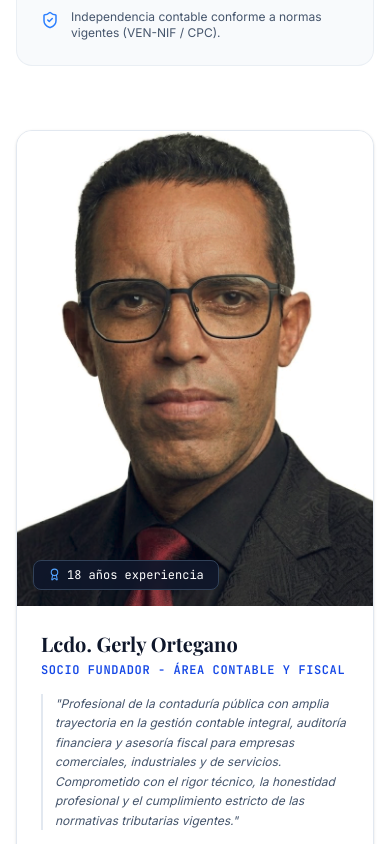
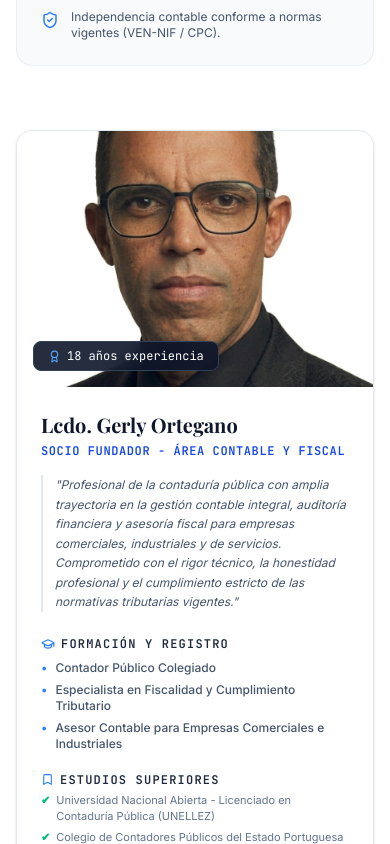
Before and after one commit to orteganoasociados/site, a React (Vite) app: page / in a window 390 px wide. Shown: the part 4740-5584 px from the top of the page. Built offline with nearby package versions, Linux system fonts and the light colour scheme; a web font is replaced by a local one.

Commit message:
UI: forzar simetría de tarjetas y dimensiones de fotos con altura mínima

```diff
--- a/src/components/About.tsx
+++ b/src/components/About.tsx
@@ -53,12 +53,12 @@ export default function About() {
               whileHover={{ y: -4 }}
               transition={{ duration: 0.3 }}
               key={member.id}
-              className="bg-white border border-slate-200 rounded-2xl overflow-hidden shadow-sm flex flex-col md:flex-row"
+              className="bg-white border border-slate-200 rounded-2xl overflow-hidden shadow-sm flex flex-col md:flex-row h-full md:min-h-[520px]"
               id={`partner-card-${member.id}`}
             >
 
               {/* Partner Portrait image */}
-              <div className="md:w-2/5 relative aspect-[3/4] shrink-0 overflow-hidden">
+              <div className="md:w-2/5 relative shrink-0 overflow-hidden h-64 md:h-full">
                 <img
                   src={member.imageUrl}
                   alt={member.name}
```
Also changed, not shown: 7 other files (tests, documents, lock files or other folders).
